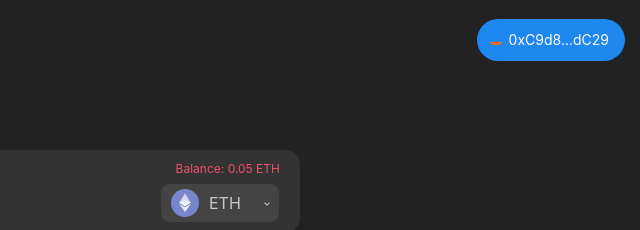
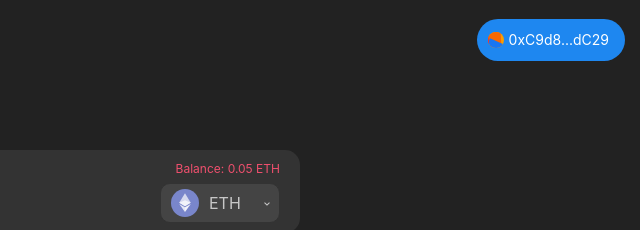
Before and after one commit to Ruala/0xswapExchanger_simple, a website: page index.html in a window 1280 px wide. Shown: the top 230 px of the page, 640-1280 px from the left. Drawn offline with nearby package versions, Linux system fonts and the light colour scheme.

Commit message:
Account icon in header

```diff
--- a/index.html
+++ b/index.html
@@ -29,8 +29,10 @@
                         </button>
 
                         <button class="btn-wallet btn-wallet_connected uk-button uk-button-primary uk-flex uk-flex-middle">
-                            <div class="uk-margin-small-right">
-                                <div style="border-radius: 50px; overflow: hidden; padding: 0px; margin: 0px; width: 16px; height: 16px; display: inline-block;"><svg height="100" version="1.1" width="100" xmlns="http://www.w3.org/2000/svg" style="overflow: hidden; position: relative;"><desc style="-webkit-tap-highlight-color: rgba(0, 0, 0, 0);">Created with Raphaël 2.3.0</desc><defs style="-webkit-tap-highlight-color: rgba(0, 0, 0, 0);"></defs><rect x="0" y="0" width="16" height="16" rx="0" ry="0" fill="#fa9e00" stroke="none" style="-webkit-tap-highlight-color: rgba(0, 0, 0, 0);"></rect><rect x="0" y="0" width="16" height="16" rx="0" ry="0" fill="#f96801" stroke="none" transform="matrix(0.9989,-0.046,0.046,0.9989,-3.3501,-0.5789)" style="-webkit-tap-highlight-color: rgba(0, 0, 0, 0);"></rect><rect x="0" y="0" width="16" height="16" rx="0" ry="0" fill="#1876f2" stroke="none" transform="matrix(-0.3989,0.917,-0.917,-0.3989,16.6883,12.7145)" style="-webkit-tap-highlight-color: rgba(0, 0, 0, 0);"></rect><rect x="0" y="0" width="16" height="16" rx="0" ry="0" fill="#fb183a" stroke="none" transform="matrix(0.997,-0.0768,0.0768,0.997,-16.2312,-2.6377)" style="-webkit-tap-highlight-color: rgba(0, 0, 0, 0);"></rect></svg></div>
+                            <div class="uk-margin-small-right uk-flex uk-flex-middle">
+                                <div class="svg-round-wrapper">
+                                    <svg height="100" version="1.1" width="100" xmlns="http://www.w3.org/2000/svg" style="overflow: hidden; position: relative;"><desc style="-webkit-tap-highlight-color: rgba(0, 0, 0, 0);">Created with Raphaël 2.3.0</desc><defs style="-webkit-tap-highlight-color: rgba(0, 0, 0, 0);"></defs><rect x="0" y="0" width="16" height="16" rx="0" ry="0" fill="#fa9e00" stroke="none" style="-webkit-tap-highlight-color: rgba(0, 0, 0, 0);"></rect><rect x="0" y="0" width="16" height="16" rx="0" ry="0" fill="#f96801" stroke="none" transform="matrix(0.9989,-0.046,0.046,0.9989,-3.3501,-0.5789)" style="-webkit-tap-highlight-color: rgba(0, 0, 0, 0);"></rect><rect x="0" y="0" width="16" height="16" rx="0" ry="0" fill="#1876f2" stroke="none" transform="matrix(-0.3989,0.917,-0.917,-0.3989,16.6883,12.7145)" style="-webkit-tap-highlight-color: rgba(0, 0, 0, 0);"></rect><rect x="0" y="0" width="16" height="16" rx="0" ry="0" fill="#fb183a" stroke="none" transform="matrix(0.997,-0.0768,0.0768,0.997,-16.2312,-2.6377)" style="-webkit-tap-highlight-color: rgba(0, 0, 0, 0);"></rect></svg>
+                                </div>
                             </div>
 
                             <span class="uk-margin-small-right">0xC9d8...dC29</span>
--- a/styles/theme/custom.less
+++ b/styles/theme/custom.less
@@ -145,6 +145,18 @@
 
   &:hover {
     opacity: 1;
+  }
+}
+
+.svg-round-wrapper {
+  display: inline-block;
+  width: 16px;
+  height: 16px;
+  overflow: hidden;
+  border-radius: 50%;
+
+  svg {
+    max-width: none;
   }
 }
 
```
Also changed, not shown: styles/styles.css, 1 other file.
